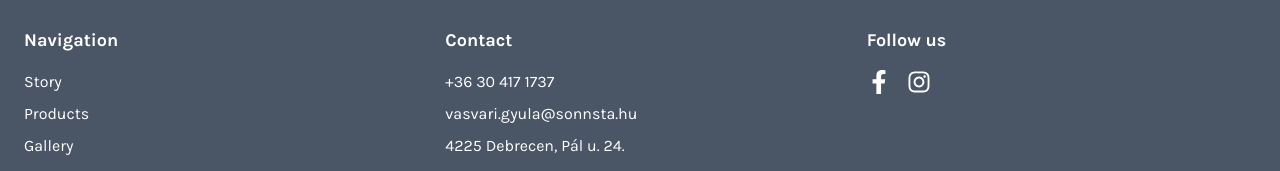
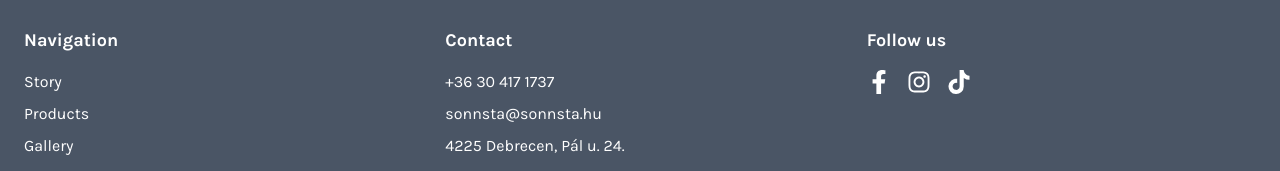
Before and after one commit to EddyeWeb/sonnsta, a Next.js app: page /en in a window 1280 px wide. Shown: the part 3478-3649 px from the top of the page. Built offline with nearby package versions, Linux system fonts and the light colour scheme.

Commit message:
feat: add TikTok link and update contact email in footer

```diff
--- a/src/app/[locale]/components/Contact.js
+++ b/src/app/[locale]/components/Contact.js
@@ -1,7 +1,7 @@
 "use client";
 
 import Link from "next/link";
-import { FaFacebookF, FaInstagram } from "react-icons/fa";
+import { FaFacebookF, FaInstagram, FaTiktok } from "react-icons/fa";
 import { useDictionary } from "../providers/DictionaryProvider";
 
 export default function Footer() {
@@ -51,11 +51,8 @@ export default function Footer() {
               </a>
             </li>
             <li>
-              <a
-                href="mailto:vasvari.gyula@sonnsta.hu"
-                className="hover:underline"
-              >
-                vasvari.gyula@sonnsta.hu
+              <a href="mailto:sonnsta@sonnsta.hu" className="hover:underline">
+                sonnsta@sonnsta.hu
               </a>
             </li>
             <li>
@@ -91,6 +88,14 @@ export default function Footer() {
             >
               <FaInstagram size={24} />
             </a>
+            <a
+              href="https://www.tiktok.com/@sonnsta.ablak"
+              target="_blank"
+              rel="noopener noreferrer"
+              className="text-white hover:text-purple-400"
+            >
+              <FaTiktok size={24} />
+            </a>
           </div>
         </div>
       </div>
```
